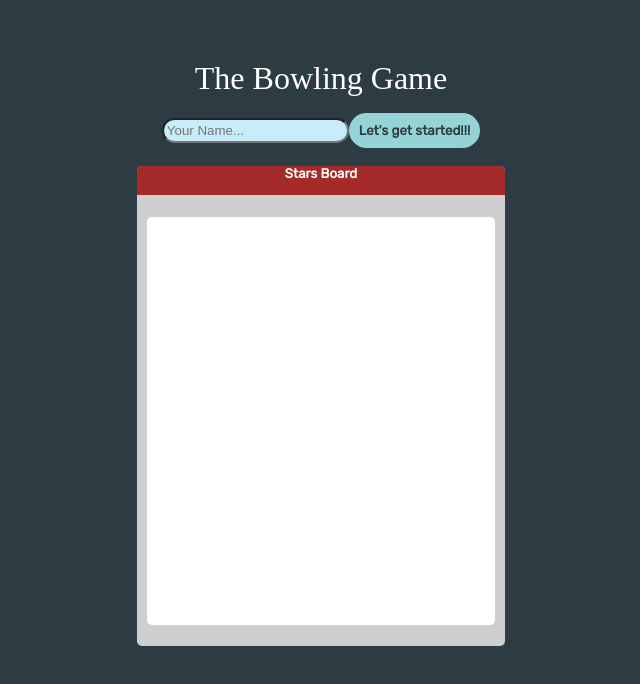
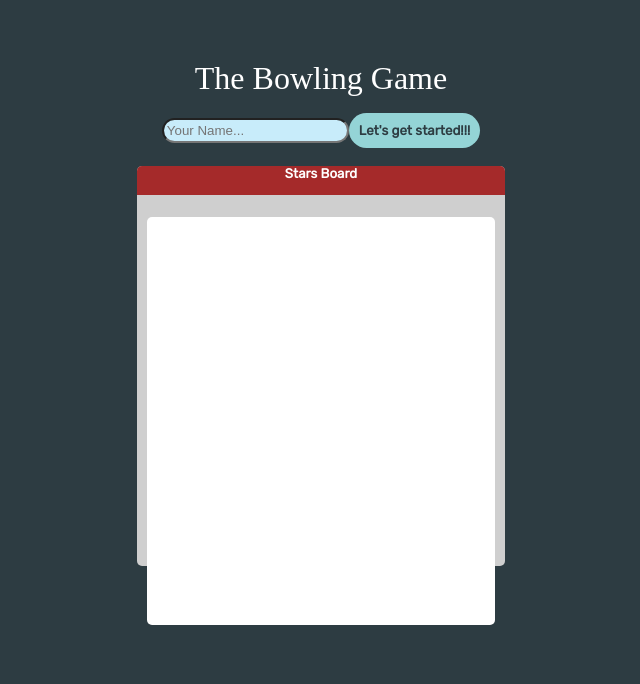
Before and after one commit to HoangCongQuan267/Bowling_2, a Vue app: page /#/ in a window 1280 px wide. Shown: the top 684 px of the page, without its empty margins (319-959 px from the left). Built offline with nearby package versions, Linux system fonts and the light colour scheme; a web font is replaced by a local one.

Commit message:
third commit

```diff
--- a/src/components/BowlingGame.vue
+++ b/src/components/BowlingGame.vue
@@ -6,7 +6,6 @@
     <router-link to="/started_" class="start-btn"
       ><b>Let's get started!!!</b></router-link
     >
-
     <div class="stars-board">
       <h5
         style="
@@ -68,7 +67,8 @@ a {
 .stars-board {
   background-color: rgb(207, 207, 207);
   border-radius: 5px;
-  min-height: 60vh;
+  height: 60vh;
+  max-height: 400px;
   margin-right: 35vw;
   margin-left: 35vw;
   margin-bottom: 3vh;
```
